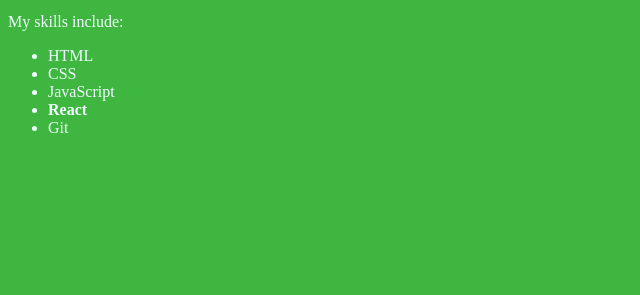
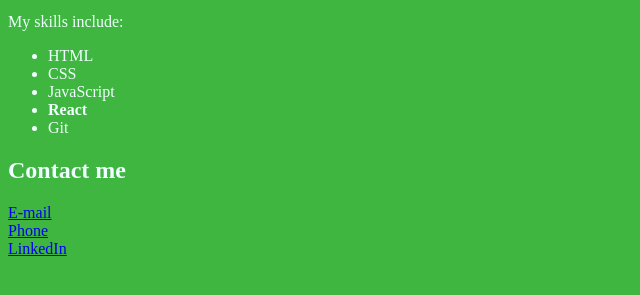
Before and after one commit to apokos1508/apokos1508.github.io, a plain HTML site: page index.html in a window 1280 px wide. Shown: the part 101-396 px from the top of the page, without its empty margins (0-640 px from the left). Drawn offline with Linux system fonts and the light colour scheme.

Commit message:
Add Contact

```diff
--- a/index.html
+++ b/index.html
@@ -23,5 +23,16 @@
             <li><strong>React</strong></li>
             <li>Git</li>
          </ul>
+         <h2>Contact me</h2>
+         <div>
+            <a href="mailto:contactme@email.com">E-mail</a>
+         </div>
+         <div>
+            <a href="tel:+385912345678">Phone</a>
+         </div>
+         <div>
+            <a href="https:linkedin.com">LinkedIn</a>
+         </div>
+
     </body>
 </html>
```
